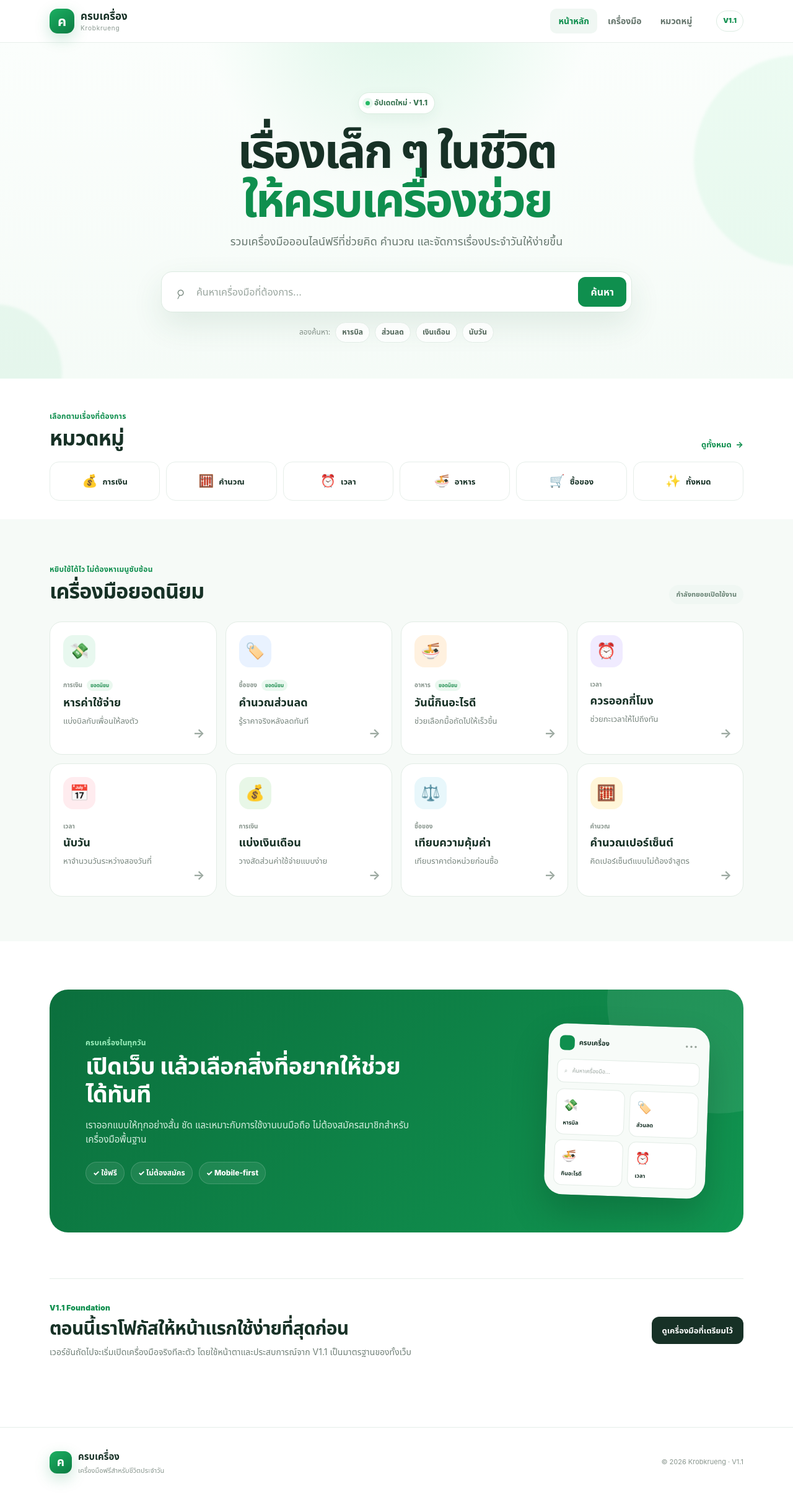
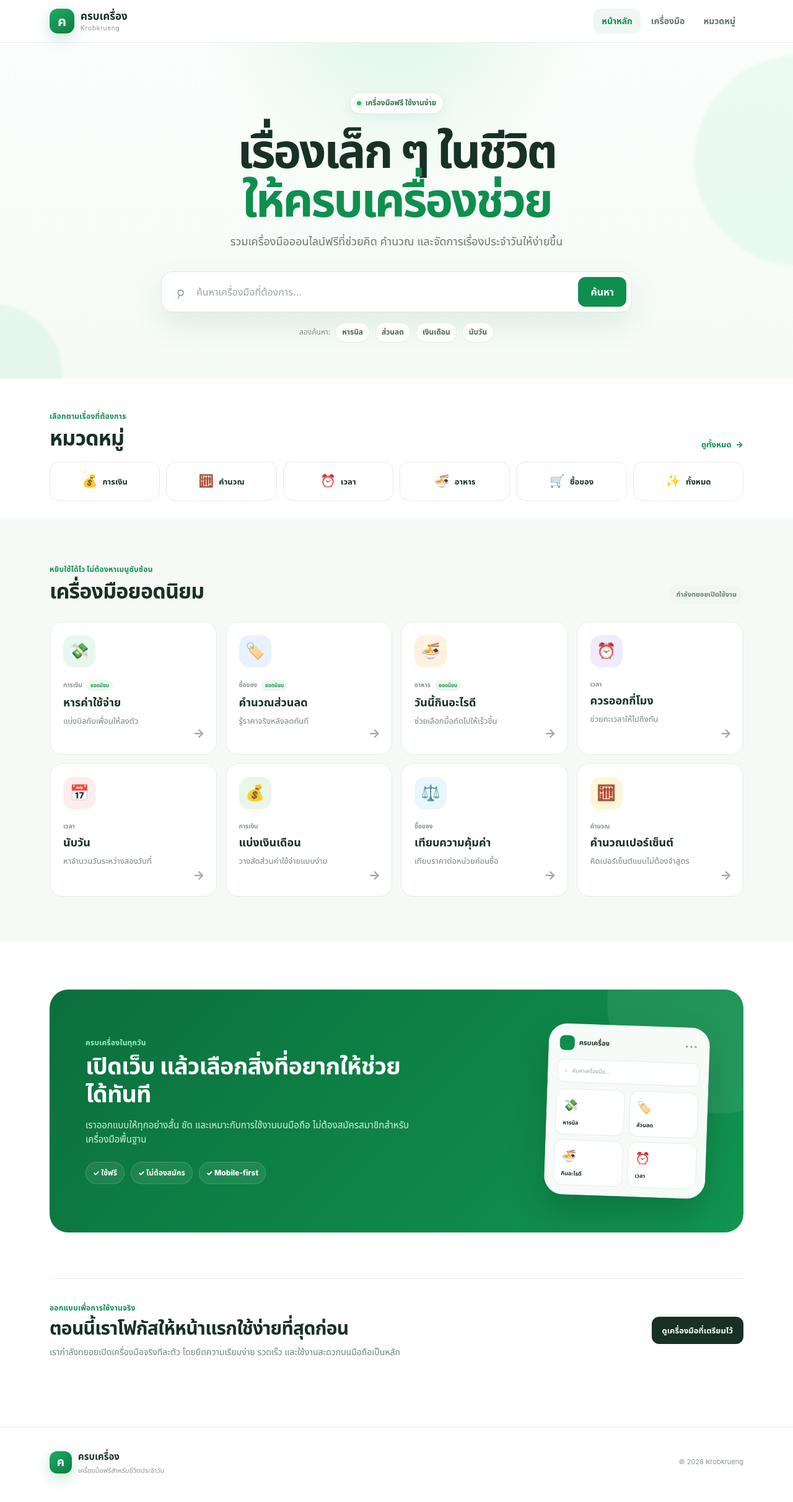
Before and after one commit to UnknownCode-2026/krobkrueng, a Next.js app: page / in a window 1280 px wide. Shown: the whole page at 62% size. Built offline with nearby package versions, Linux system fonts and the light colour scheme.

Commit message:
chore: remove version labels from public homepage

```diff
--- a/app/page.tsx
+++ b/app/page.tsx
@@ -35,14 +35,14 @@ export default function HomePage() {
             <a href="#popular">เครื่องมือ</a>
             <a href="#categories">หมวดหมู่</a>
           </nav>
-          <span className="version-badge">V1.1</span>
+
         </div>
       </header>
 
       <main id="top">
         <section className="hero">
           <div className="shell hero-inner">
-            <span className="update-pill"><i /> อัปเดตใหม่ · V1.1</span>
+            <span className="update-pill"><i /> เครื่องมือฟรี ใช้งานง่าย</span>
             <h1>เรื่องเล็ก ๆ ในชีวิต<br /><span>ให้ครบเครื่องช่วย</span></h1>
             <p>รวมเครื่องมือออนไลน์ฟรีที่ช่วยคิด คำนวณ และจัดการเรื่องประจำวันให้ง่ายขึ้น</p>
 
@@ -140,9 +140,9 @@ export default function HomePage() {
         <section className="section roadmap-section">
           <div className="shell roadmap">
             <div>
-              <span className="kicker">V1.1 Foundation</span>
+              <span className="kicker">ออกแบบเพื่อการใช้งานจริง</span>
               <h2>ตอนนี้เราโฟกัสให้หน้าแรกใช้ง่ายที่สุดก่อน</h2>
-              <p>เวอร์ชันถัดไปจะเริ่มเปิดเครื่องมือจริงทีละตัว โดยใช้หน้าตาและประสบการณ์จาก V1.1 เป็นมาตรฐานของทั้งเว็บ</p>
+              <p>เรากำลังทยอยเปิดเครื่องมือจริงทีละตัว โดยยึดความเรียบง่าย รวดเร็ว และใช้งานสะดวกบนมือถือเป็นหลัก</p>
             </div>
             <a className="primary-button" href="#popular">ดูเครื่องมือที่เตรียมไว้</a>
           </div>
@@ -155,7 +155,7 @@ export default function HomePage() {
             <span className="brand-mark small">ค</span>
             <div><strong>ครบเครื่อง</strong><p>เครื่องมือฟรีสำหรับชีวิตประจำวัน</p></div>
           </div>
-          <span>© 2026 Krobkrueng · V1.1</span>
+          <span>© 2026 Krobkrueng</span>
         </div>
       </footer>
 
```
